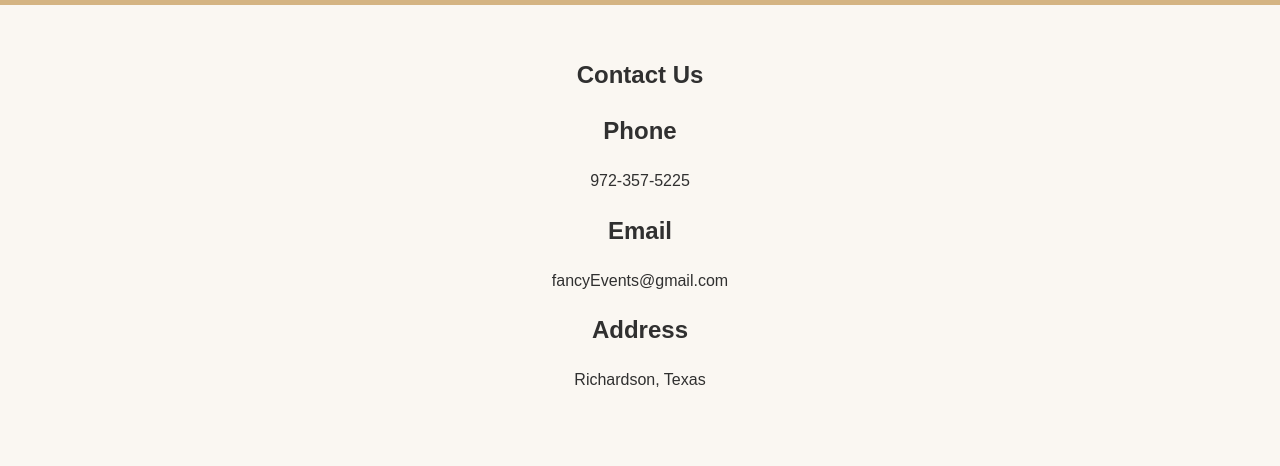
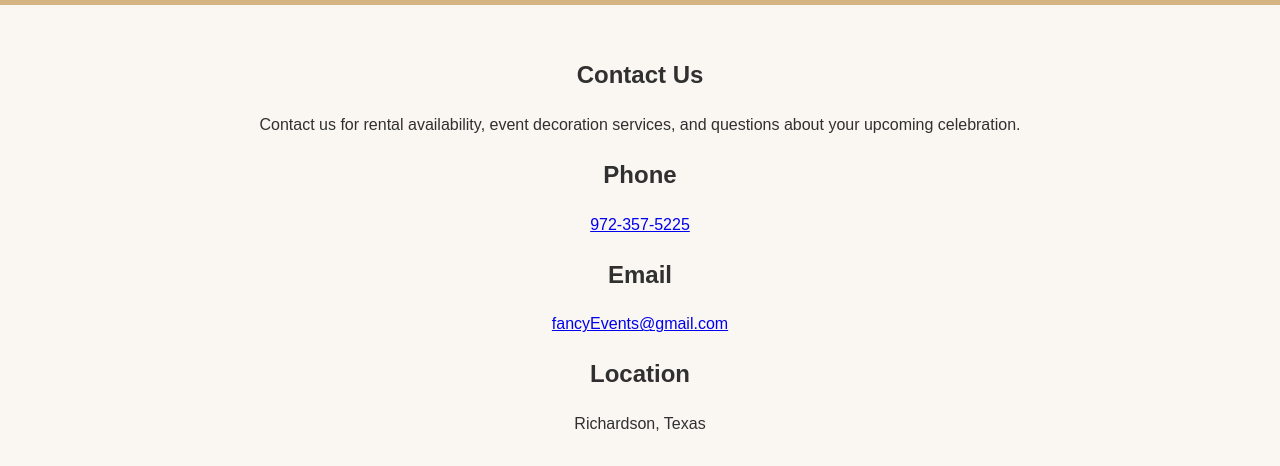
Before and after one commit to MeseretHaile/css-architecture-package, a plain HTML site: page contactus.html in a window 1280 px wide. Shown: the part 67-533 px from the top of the page. Drawn offline with Linux system fonts and the light colour scheme; a web font is replaced by a local one.

Commit message:
Adding contact links and text

```diff
--- a/contactus.html
+++ b/contactus.html
@@ -39,11 +39,22 @@
       <section class="wrapper contact">
         <h1 class="center">Contact Us</h1>
         <div class="contact-info">
+          <p>
+            Contact us for rental availability, event decoration services, and
+            questions about your upcoming celebration.
+          </p>
+
           <h2>Phone</h2>
-          <p>972-357-5225</p>
+          <p>
+            <a href="tel:9723575225">972-357-5225</a>
+          </p>
+
           <h2>Email</h2>
-          <p>fancyEvents@gmail.com</p>
-          <h2>Address</h2>
+          <p>
+            <a href="mailto:fancyEvents@gmail.com"> fancyEvents@gmail.com </a>
+          </p>
+
+          <h2>Location</h2>
           <p>Richardson, Texas</p>
         </div>
       </section>
```
